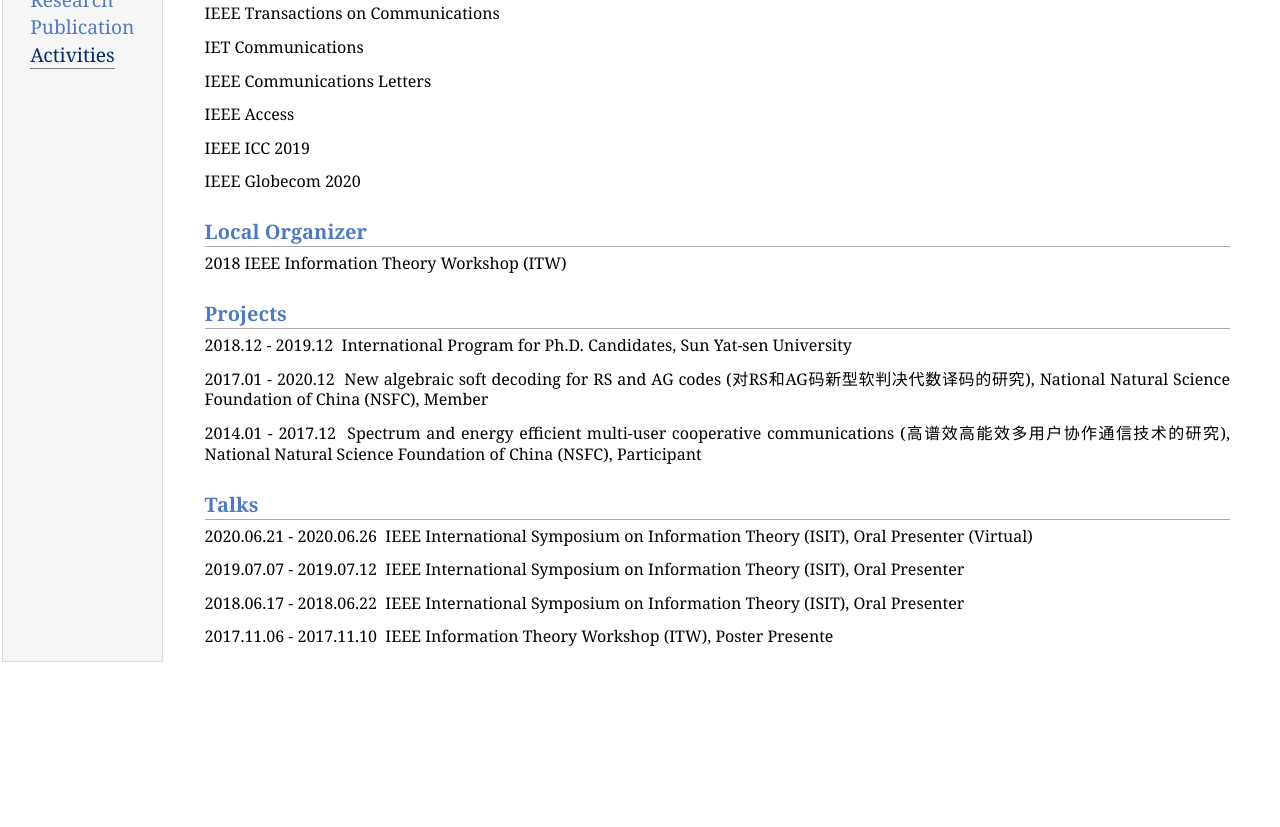
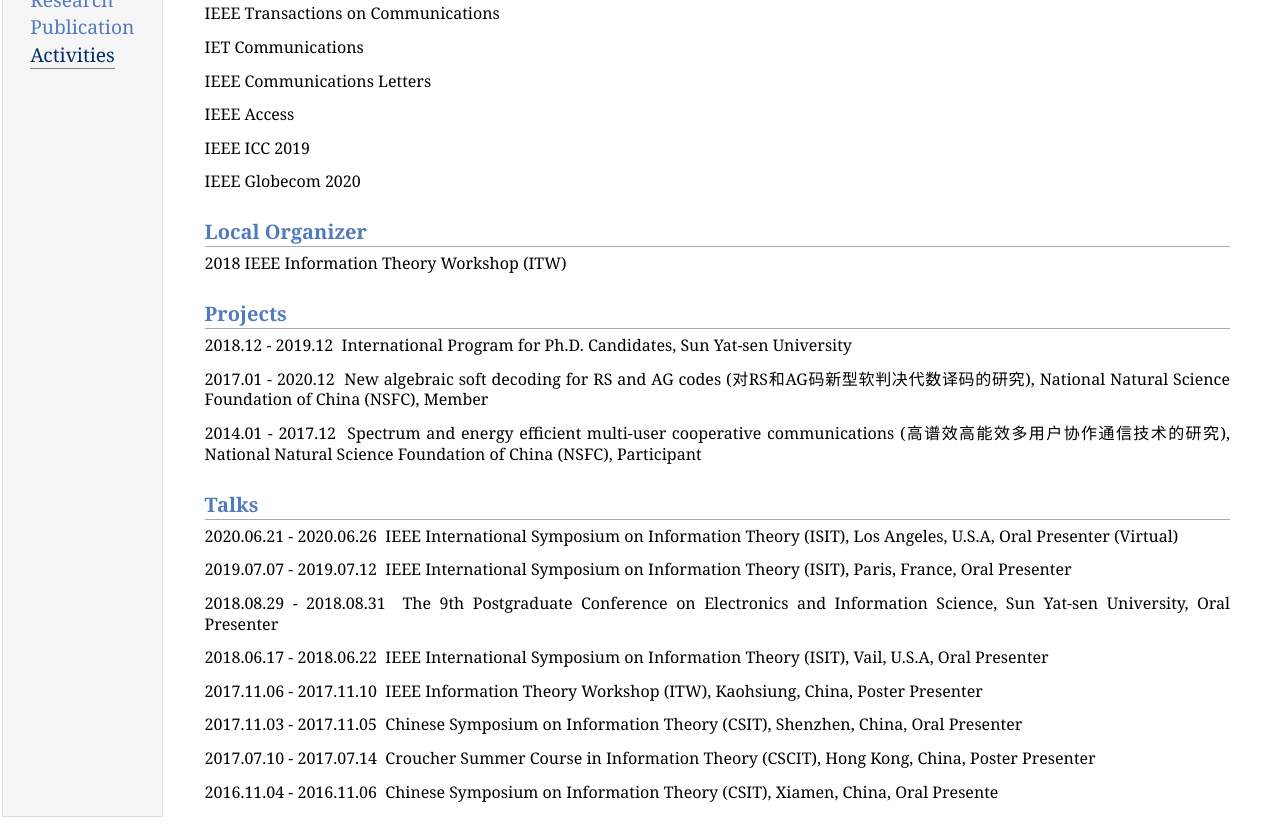
Before and after one commit to xingjyue/xingjyue.github.io, a plain HTML site: page activities.html in a window 1280 px wide. Shown: the part 104-931 px from the top of the page. Before the commit the page ends 800 px from the top, so only its background shows below. Drawn offline with Linux system fonts and the light colour scheme.

Commit message:
update activities

```diff
--- a/activities.html
+++ b/activities.html
@@ -35,10 +35,14 @@
 <p>2017.01 - 2020.12&nbsp; New algebraic soft decoding for RS and AG codes (对RS和AG码新型软判决代数译码的研究), National Natural Science Foundation of China (NSFC), Member</p>
 <p>2014.01 - 2017.12&nbsp; Spectrum and energy efficient multi-user cooperative communications (高谱效高能效多用户协作通信技术的研究), National Natural Science Foundation of China (NSFC), Participant</p>
 <h2>Talks</h2>
-<p>2020.06.21 - 2020.06.26&nbsp; IEEE International Symposium on Information Theory (ISIT), Oral Presenter (Virtual)</p>
-<p>2019.07.07 - 2019.07.12&nbsp; IEEE International Symposium on Information Theory (ISIT), Oral Presenter</p>
-<p>2018.06.17 - 2018.06.22&nbsp; IEEE International Symposium on Information Theory (ISIT), Oral Presenter</p>
-<p>2017.11.06 - 2017.11.10&nbsp; IEEE Information Theory Workshop (ITW), Poster Presente</p>
+<p>2020.06.21 - 2020.06.26&nbsp; IEEE International Symposium on Information Theory (ISIT), Los Angeles, U.S.A, Oral Presenter (Virtual)</p>
+<p>2019.07.07 - 2019.07.12&nbsp; IEEE International Symposium on Information Theory (ISIT), Paris, France, Oral Presenter</p>
+<p>2018.08.29 - 2018.08.31&nbsp; The 9th Postgraduate Conference on Electronics and Information Science, Sun Yat-sen University, Oral Presenter</p>
+<p>2018.06.17 - 2018.06.22&nbsp; IEEE International Symposium on Information Theory (ISIT), Vail, U.S.A, Oral Presenter</p>
+<p>2017.11.06 - 2017.11.10&nbsp; IEEE Information Theory Workshop (ITW), Kaohsiung, China, Poster Presenter</p>
+<p>2017.11.03 - 2017.11.05&nbsp; Chinese Symposium on Information Theory (CSIT), Shenzhen, China, Oral Presenter</p>
+<p>2017.07.10 - 2017.07.14&nbsp; Croucher Summer Course in Information Theory (CSCIT), Hong Kong, China, Poster Presenter</p>
+<p>2016.11.04 - 2016.11.06&nbsp; Chinese Symposium on Information Theory (CSIT), Xiamen, China, Oral Presente</p>
 </td>
 </tr>
 </table>
--- a/jemdoc.css
+++ b/jemdoc.css
@@ -36,6 +36,7 @@ body {
 	padding-left: 2.5em;
 	padding-right: 3.0em;
     border: none;
+    width: auto;
     background: white;
     text-align: justify;
     vertical-align: top;
```
Also changed, not shown: 1 other file.
